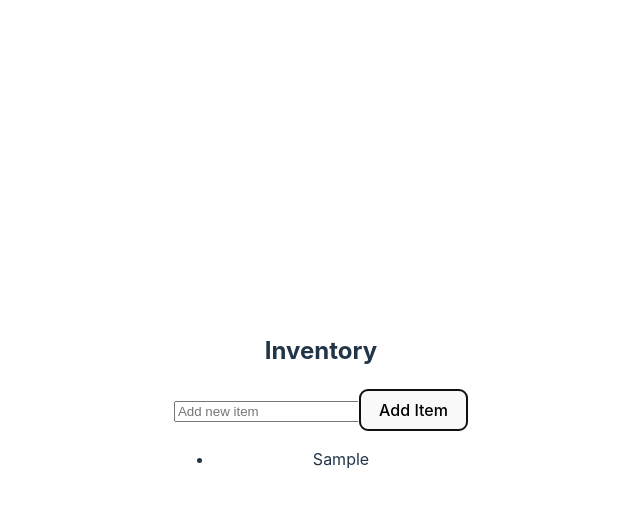
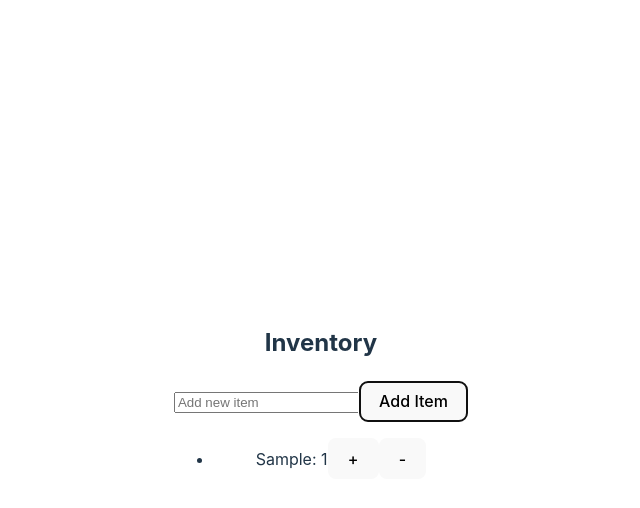
Before and after one commit to Dkobes/adventurers-board, a React (Vite) app in the folder adventurers-board/client/: page /inventory in a window 1280 px wide. Both pictures are taken after typing "Sample" into the empty fields and a click on the button "Add Item". Shown: the top 508 px of the page, without its empty margins (319-959 px from the left). Built offline with nearby package versions, Linux system fonts and the light colour scheme.

Commit message:
Working increase/decrease button

```diff
--- a/adventurers-board/client/src/pages/Inventory/inventory.jsx
+++ b/adventurers-board/client/src/pages/Inventory/inventory.jsx
@@ -6,9 +6,30 @@ const Inventory = () => {
 
     const addItem = () => {
         if (itemName) {
-            setItems([...items, itemName]);
+            // Check if the item already exists
+            const existingItem = items.find(item => item.name === itemName);
+            if (existingItem) {
+                // If it exists, increase the quantity
+                existingItem.quantity += 1;
+                setItems([...items]);
+            } else {
+                // If it doesn't exist, add a new item with quantity 1
+                setItems([...items, { name: itemName, quantity: 1 }]);
+            }
             setItemName('');
         }
+    };
+
+    const handleIncrease = (itemName) => {
+        setItems(items.map(item =>
+            item.name === itemName ? { ...item, quantity: item.quantity + 1 } : item
+        ));
+    };
+
+    const handleDecrease = (itemName) => {
+        setItems(items.map(item =>
+            item.name === itemName ? { ...item, quantity: item.quantity - 1 } : item
+        ));
     };
 
     return (
@@ -23,7 +44,11 @@ const Inventory = () => {
             <button onClick={addItem}>Add Item</button>
             <ul>
                 {items.map((item, index) => (
-                    <li key={index}>{item}</li>
+                    <li key={index}>
+                        {item.name}: {item.quantity}
+                        <button onClick={() => handleIncrease(item.name)}>+</button>
+                        <button onClick={() => handleDecrease(item.name)}>-</button>
+                        </li>
                 ))}
             </ul>
         </div>
```
